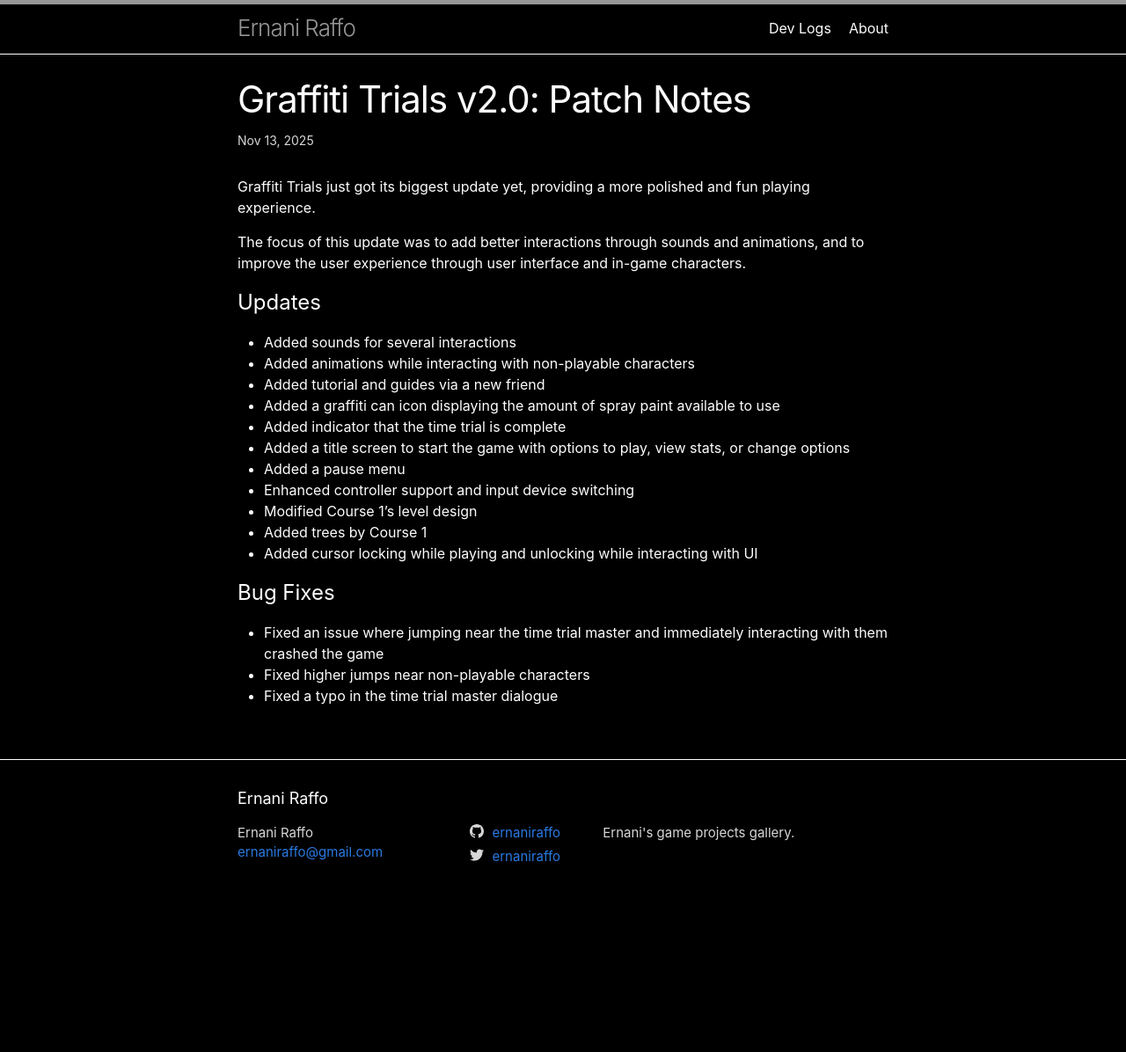
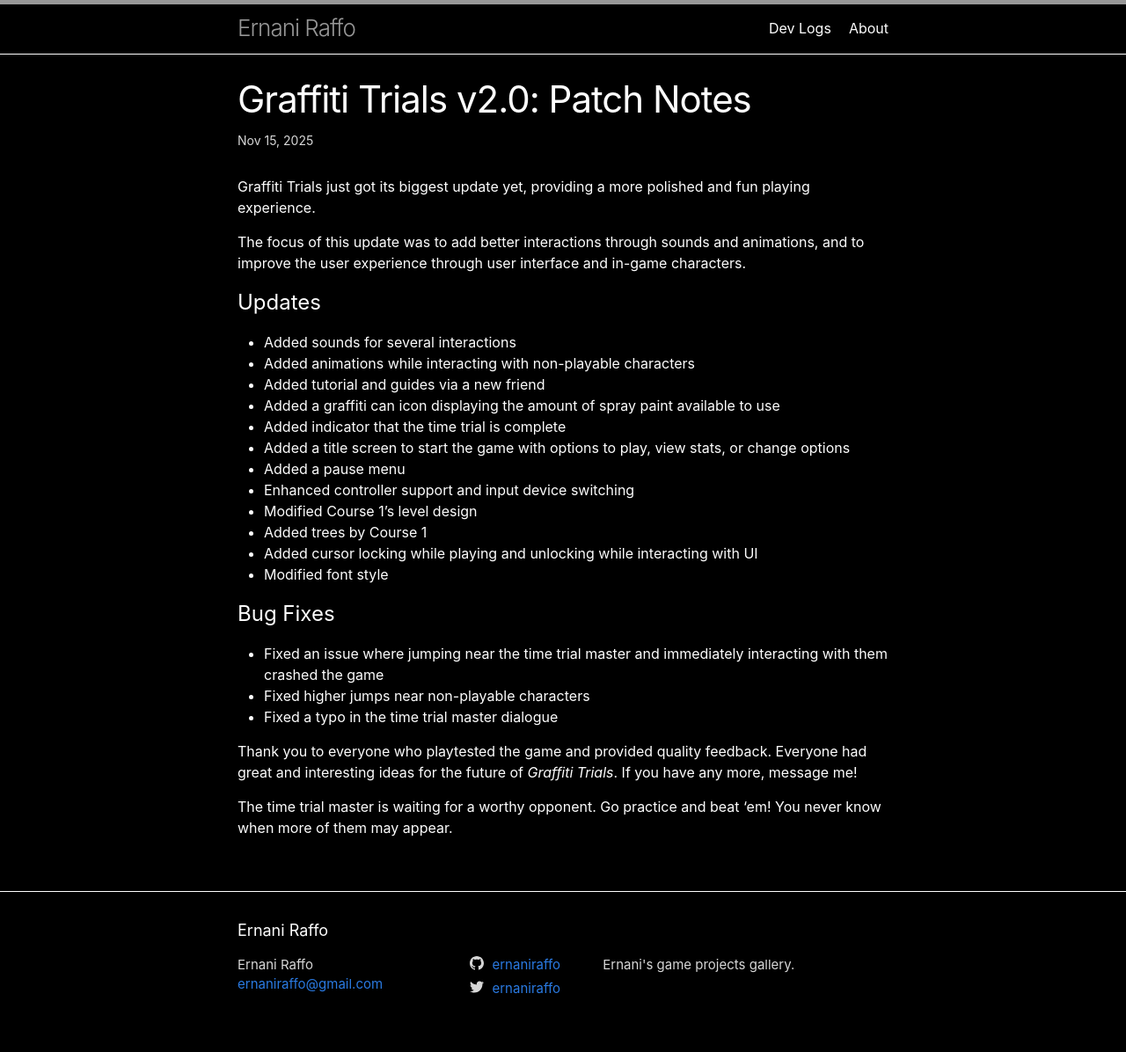
Before and after one commit to ernaniraffo/ernaniraffo.github.io, a Jekyll site: the page built from docs/_posts/2025-11-12-graffiti-trials-v2.0-patch-notes.markdown, in a window 1280 px wide. Shown: the whole page at 88% size. Built offline with Jekyll 4.4.1, drawn with Linux system fonts in a browser that asks for light colours; before the commit the page ends 1046 px from its top, so only the background shows below that.

Commit message:
Additions to patch notes draft

```diff
--- a/docs/_posts/2025-11-12-graffiti-trials-v2.0-patch-notes.markdown
+++ b/docs/_posts/2025-11-12-graffiti-trials-v2.0-patch-notes.markdown
@@ -1,7 +1,7 @@
 ---
 layout: post
 title:  "Graffiti Trials v2.0: Patch Notes"
-date:   2025-11-13 08:30:00 -0700
+date:   2025-11-15 07:00:00 -0700
 categories: graffiti-trials
 ---
 
@@ -22,9 +22,16 @@ the user experience through user interface and in-game characters.
 * Modified Course 1's level design
 * Added trees by Course 1
 * Added cursor locking while playing and unlocking while interacting with UI
+* Modified font style
 
 # Bug Fixes
 * Fixed an issue where jumping near the time trial master and immediately interacting with them
 crashed the game
 * Fixed higher jumps near non-playable characters
 * Fixed a typo in the time trial master dialogue
+
+Thank you to everyone who playtested the game and provided quality feedback. Everyone had great and
+interesting ideas for the future of *Graffiti Trials*. If you have any more, message me!
+
+The time trial master is waiting for a worthy opponent. Go practice and beat 'em! You never know
+when more of them may appear.
```
